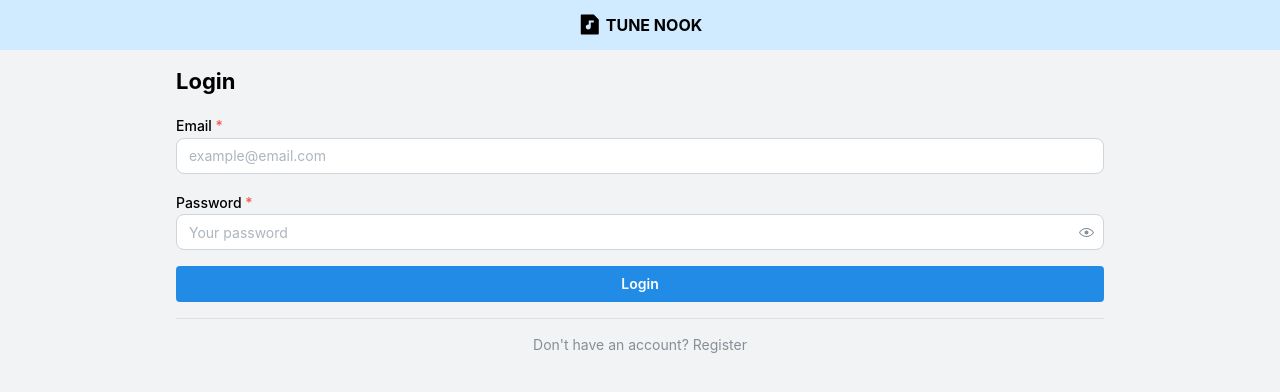
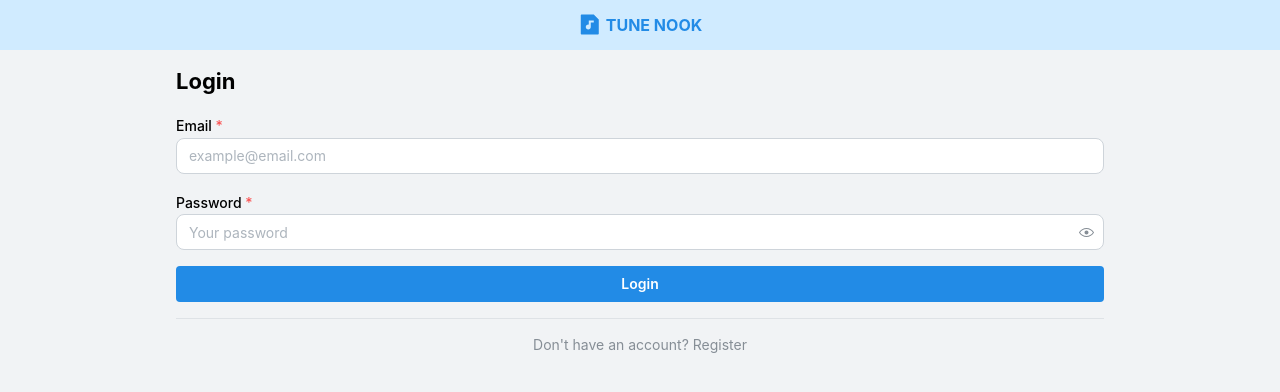
Before and after one commit to zero-is-one/tune-nook, a React (Vite) app: page / in a window 1280 px wide. Shown: the top 392 px of the page. Built offline with nearby package versions, Linux system fonts and the light colour scheme; no server answers; what javascript-time-ago would draw is missing.

Commit message:
new header, favicon

```diff
--- a/index.html
+++ b/index.html
@@ -2,7 +2,7 @@
 <html lang="en">
   <head>
     <meta charset="UTF-8" />
-    <link rel="icon" type="image/svg+xml" href="/vite.svg" />
+    <link rel="icon" type="image/png" href="/favicon-32x32.png" />
     <meta name="viewport" content="width=device-width, initial-scale=1.0" />
     <title>Tune Nook</title>
   </head>
--- a/src/components/Header/Header.tsx
+++ b/src/components/Header/Header.tsx
@@ -1,6 +1,7 @@
-import { Box, BoxComponentProps, Group } from "@mantine/core";
+import { Anchor, Box, BoxComponentProps, Group } from "@mantine/core";
 import { ReactNode } from "react";
 import { RiFileMusicFill } from "react-icons/ri";
+import { Link } from "react-router-dom";
 
 export const Header = ({
   leftSection,
@@ -64,10 +65,12 @@ export const Header = ({
         }}
       >
         {!centerSection && (
-          <>
-            <RiFileMusicFill size={24} />
-            TUNE NOOK
-          </>
+          <Anchor component={Link} to="/">
+            <Group gap={4} fw={"bold"}>
+              <RiFileMusicFill size={24} />
+              TUNE NOOK
+            </Group>
+          </Anchor>
         )}
         {centerSection}
       </Group>
```
Also changed, not shown: public/favicon-32x32.png (added).
